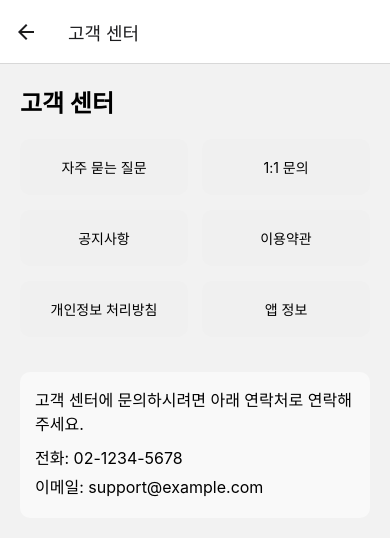
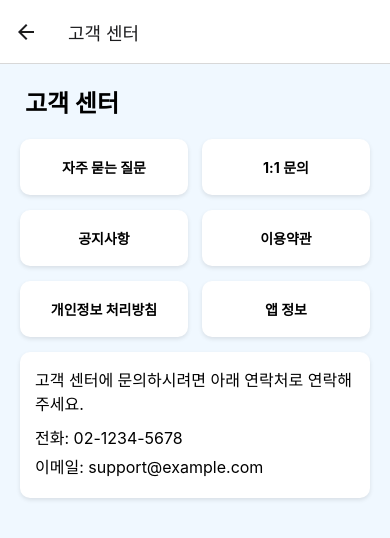
Before and after one commit to Hello-LSY/Baenang, a React Native app in the folder react-native-app/: screen /CustomerService in a window 390 px wide. Shown: the top 538 px of the page. Built offline with nearby package versions, Linux system fonts and the light colour scheme.

Commit message:
chore: 고객센터 UI 수정

```diff
--- a/react-native-app/screens/customerService/CustomerService.js
+++ b/react-native-app/screens/customerService/CustomerService.js
@@ -69,41 +69,49 @@ const styles = StyleSheet.create({
   container: {
     flex: 1,
     padding: 20,
+    backgroundColor: '#f0f8ff',
   },
   title: {
     fontSize: 24,
     fontWeight: 'bold',
     marginBottom: 20,
+    marginLeft: 5,
   },
   grid: {
     flexDirection: 'row',
     flexWrap: 'wrap',
     justifyContent: 'space-between',
-    marginBottom: 20,
   },
   gridItem: {
     width: '48%',
     aspectRatio: 3,
-    backgroundColor: '#f0f0f0',
+    backgroundColor: '#ffffff',
     borderRadius: 10,
     justifyContent: 'center',
     alignItems: 'center',
     marginBottom: 15,
     padding: 10,
+    shadowColor: '#000',
+    shadowOffset: { width: 0, height: 2 },
+    shadowOpacity: 0.1,
+    shadowRadius: 4,
   },
   selectedItem: {
-    backgroundColor: '#e0e0e0',
-    borderWidth: 2,
-    borderColor: '#007AFF',
+    backgroundColor: '#87cefa',
   },
   itemTitle: {
     fontSize: 14,
     textAlign: 'center',
+    fontWeight: 'bold',
   },
   contentContainer: {
-    backgroundColor: '#f9f9f9',
+    backgroundColor: '#fff',
     padding: 15,
     borderRadius: 10,
+    shadowColor: '#000',
+    shadowOffset: { width: 0, height: 2 },
+    shadowOpacity: 0.1,
+    shadowRadius: 4,
   },
   description: {
     fontSize: 16,
```
